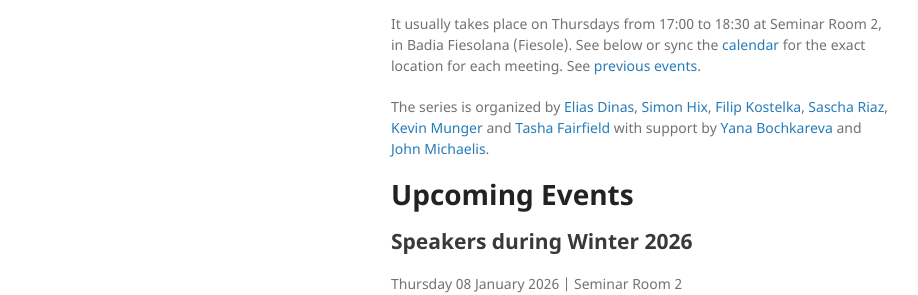
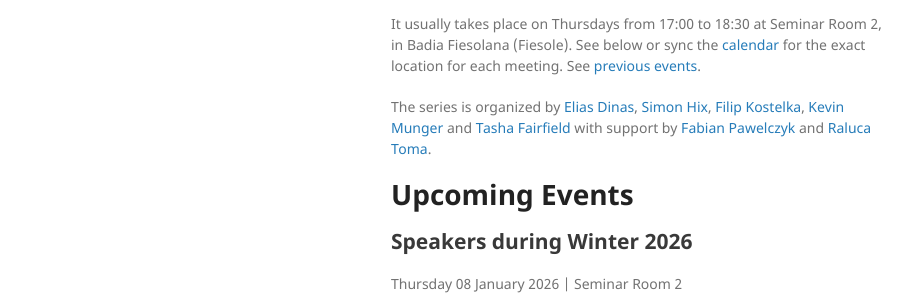
Before and after one commit to cpss-eui/cpss-eui.github.io, a Jekyll site: the page built from index.md, in a window 1280 px wide. Shown: the part 149-444 px from the top of the page, without its empty margins (179-1097 px from the left). Built offline with Jekyll 4.4.1, drawn with Linux system fonts in a browser that asks for light colours; our own code applies the rules of GitHub Pages for plain Markdown files.

Commit message:
See https://github.com/cpss-eui/comparative-politics-seminar-series/commit/a3713e2b777e3f6c1052c84773cb25b15f80040a from refs/heads/main

```diff
--- a/index.Rmd
+++ b/index.Rmd
@@ -16,7 +16,7 @@ The Comparative Politics Seminar Series in the Department of Political and Socia
 
 It usually takes place on Thursdays from 17:00 to 18:30 at Seminar Room 2, in Badia Fiesolana (Fiesole). See below or sync the [calendar](webcal://raw.githubusercontent.com/cpss-eui/cpss-eui.github.io/main/events.ics) for the exact location for each meeting. See [previous events](https://cpss-eui.github.io/old_events.html).
 
-The series is organized by [Elias Dinas](https://www.eui.eu/people?id=elias-dinas), [Simon Hix](https://simonhix.com//), [Filip Kostelka](https://filipkostelka.com/), [Sascha Riaz](https://saschariaz.com/), [Kevin Munger](http://www.kevinmunger.com/) and [Tasha Fairfield](https://tashafairfield.wixsite.com/home) with support by [Yana Bochkareva](https://www.eui.eu/people?id=yana-bochkareva) and [John Michaelis](https://www.johnmichaelis.com).
+The series is organized by [Elias Dinas](https://www.eui.eu/people?id=elias-dinas), [Simon Hix](https://simonhix.com//), [Filip Kostelka](https://filipkostelka.com/), [Kevin Munger](http://www.kevinmunger.com/) and [Tasha Fairfield](https://tashafairfield.wixsite.com/home) with support by [Fabian Pawelczyk](https://bsky.app/profile/fpawel.bsky.social) and [Raluca Toma](https://www.eui.eu/people?id=raluca-toma).
 
 
 # Upcoming Events
--- a/index.md
+++ b/index.md
@@ -12,12 +12,11 @@ events](https://cpss-eui.github.io/old_events.html).
 The series is organized by [Elias
 Dinas](https://www.eui.eu/people?id=elias-dinas), [Simon
 Hix](https://simonhix.com//), [Filip
-Kostelka](https://filipkostelka.com/), [Sascha
-Riaz](https://saschariaz.com/), [Kevin
+Kostelka](https://filipkostelka.com/), [Kevin
 Munger](http://www.kevinmunger.com/) and [Tasha
 Fairfield](https://tashafairfield.wixsite.com/home) with support by
-[Yana Bochkareva](https://www.eui.eu/people?id=yana-bochkareva) and
-[John Michaelis](https://www.johnmichaelis.com).
+[Fabian Pawelczyk](https://bsky.app/profile/fpawel.bsky.social) and
+[Raluca Toma](https://www.eui.eu/people?id=raluca-toma).
 
 # Upcoming Events
 
```
